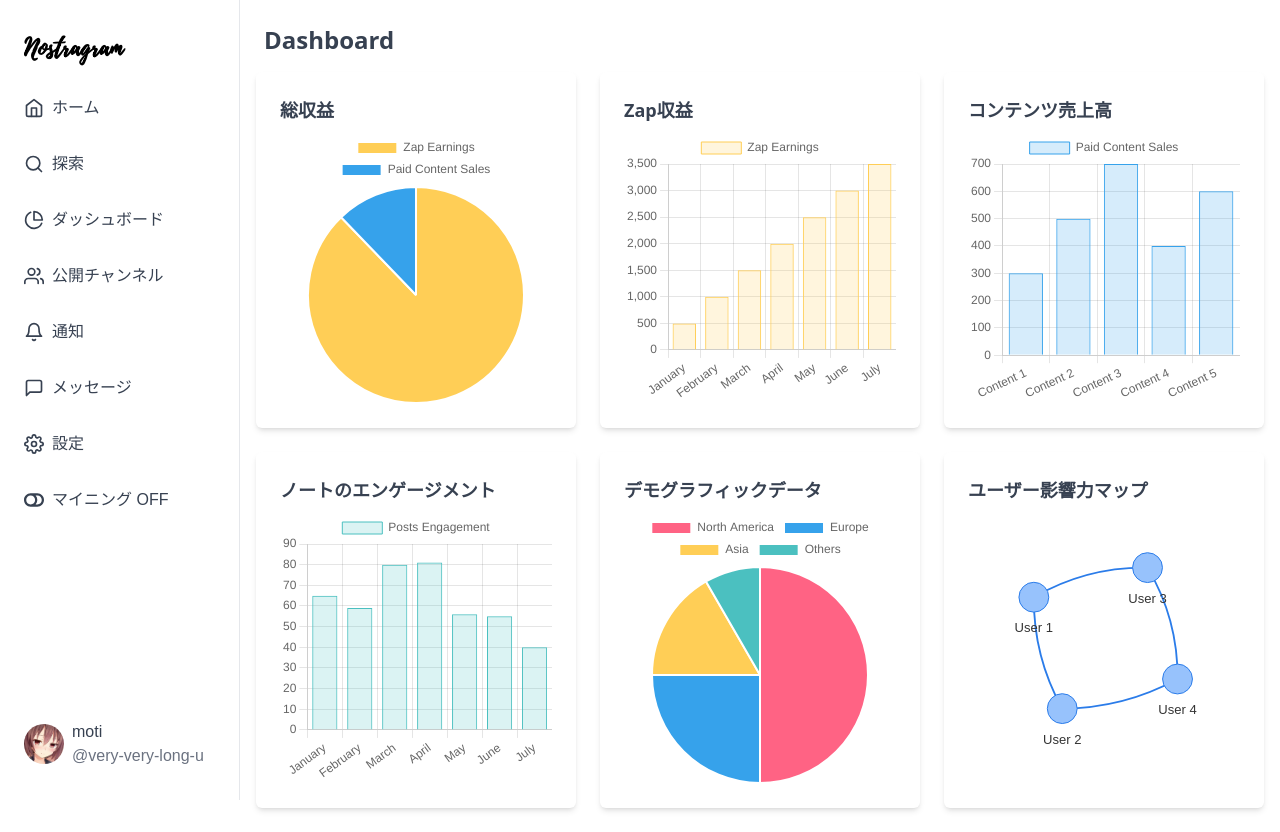
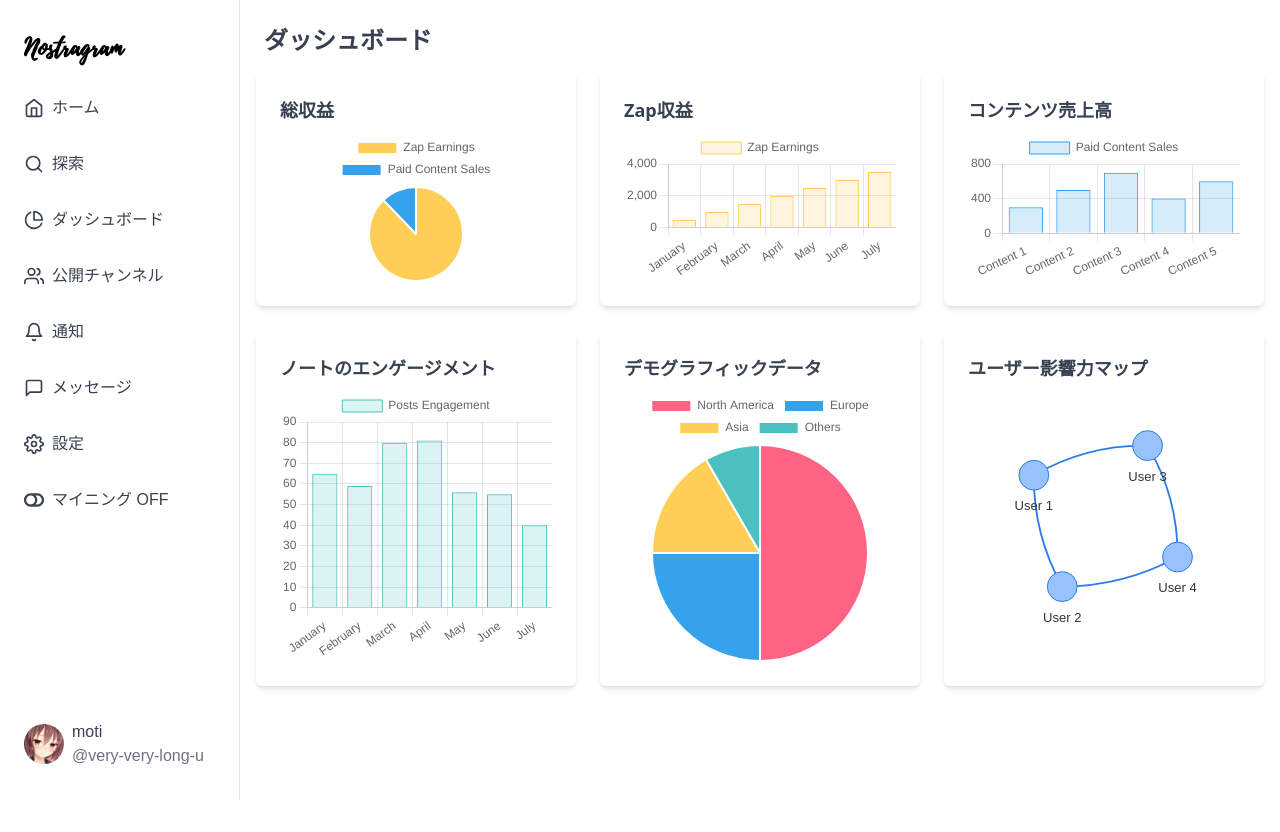
Before and after one commit to motxx/nostr-webclient, a React (Create React App) app: page /dashboard in a window 1280 px wide. After the commit the page ends 800 px from the top, so only its background shows below. Built offline with nearby package versions, Linux system fonts and the light colour scheme; a web font is replaced by a local one.

Commit message:
feat: dashboard微調整

```diff
--- a/src/components/Dashboard/Charts/DasshboardPieChart.tsx
+++ b/src/components/Dashboard/Charts/DasshboardPieChart.tsx
@@ -28,12 +28,22 @@ export const DashboardPieChart: React.FC<DashboardPieChartProps> = ({
       return { ...defaultDataset, ...dataset }
     }),
   }
+
+  const options = {
+    responsive: true,
+    maintainAspectRatio: false,
+  }
+
   return (
-    <div>
+    <div className="h-full flex flex-col">
       <h3 className="text-lg font-semibold mb-2 text-gray-700 dark:text-gray-300">
         {caption}
       </h3>
-      <Pie data={data} />
+      <div className="flex-1 flex items-center justify-center">
+        <div className="w-full h-full">
+          <Pie data={data} options={options} />
+        </div>
+      </div>
     </div>
   )
 }
--- a/src/components/Dashboard/DashboardCard.tsx
+++ b/src/components/Dashboard/DashboardCard.tsx
@@ -1,4 +1,4 @@
-import React, { useRef } from 'react'
+import React, { useRef, useEffect, useState } from 'react'
 import { useDrag, useDrop } from 'react-dnd'
 import { ItemTypes } from './ItemTypes'
 import { getEmptyImage } from 'react-dnd-html5-backend'
@@ -23,6 +23,7 @@ export const DashboardCard: React.FC<DashboardCardProps> = ({
 }) => {
   const originalIndex = findCard(id).index
   const ref = useRef<HTMLDivElement>(null)
+  const [height, setHeight] = useState<number | string>('auto')
 
   const [{ isDragging }, drag, preview] = useDrag({
     type: ItemTypes.CARD,
@@ -52,13 +53,29 @@ export const DashboardCard: React.FC<DashboardCardProps> = ({
   drag(drop(ref))
   preview(getEmptyImage(), { captureDraggingState: true })
 
+  const handleResize = () => {
+    if (ref.current) {
+      setHeight(ref.current.clientHeight)
+    }
+  }
+
+  useEffect(() => {
+    handleResize()
+    window.addEventListener('resize', handleResize)
+    return () => {
+      window.removeEventListener('resize', handleResize)
+    }
+  }, [])
+
+  useEffect(() => {
+    handleResize()
+  }, [children])
+
   const opacity = isDragging ? 0.5 : 1
   return (
     <div
       ref={ref}
-      style={{
-        opacity,
-      }}
+      style={{ opacity, height }}
       className="relative flex items-center justify-center bg-white dark:bg-gray-800 p-4 sm:p-6 rounded-md shadow-md overflow-hidden h-full"
     >
       <div className="flex flex-col w-full h-full max-w-full box-border">
--- a/src/components/Dashboard/DashboardUserInfluenceGraph.tsx
+++ b/src/components/Dashboard/DashboardUserInfluenceGraph.tsx
@@ -41,11 +41,13 @@ export const DashboardUserInfluenceGraph: React.FC = () => {
   }, [networkData])
 
   return (
-    <div>
+    <div className="h-full flex flex-col">
       <h3 className="text-lg font-semibold mb-2 text-gray-700 dark:text-gray-300">
         ユーザー影響力マップ
       </h3>
-      <div ref={networkContainer} className="w-full aspect-square" />
+      <div className="flex-1">
+        <div ref={networkContainer} className="w-full aspect-square" />
+      </div>
     </div>
   )
 }
--- a/src/pages/Dashboard.tsx
+++ b/src/pages/Dashboard.tsx
@@ -50,7 +50,7 @@ const Dashboard: React.FC = () => {
     <DndProvider backend={HTML5Backend}>
       <div className="py-6 sm:px-4 bg-white dark:bg-black min-h-screen">
         <h2 className="text-2xl px-2 font-bold mb-4 text-gray-700 dark:text-gray-300">
-          Dashboard
+          ダッシュボード
         </h2>
         <div className="grid grid-cols-1 md:grid-cols-2 lg:grid-cols-3 gap-6">
           {cards.map((card) => (
```
